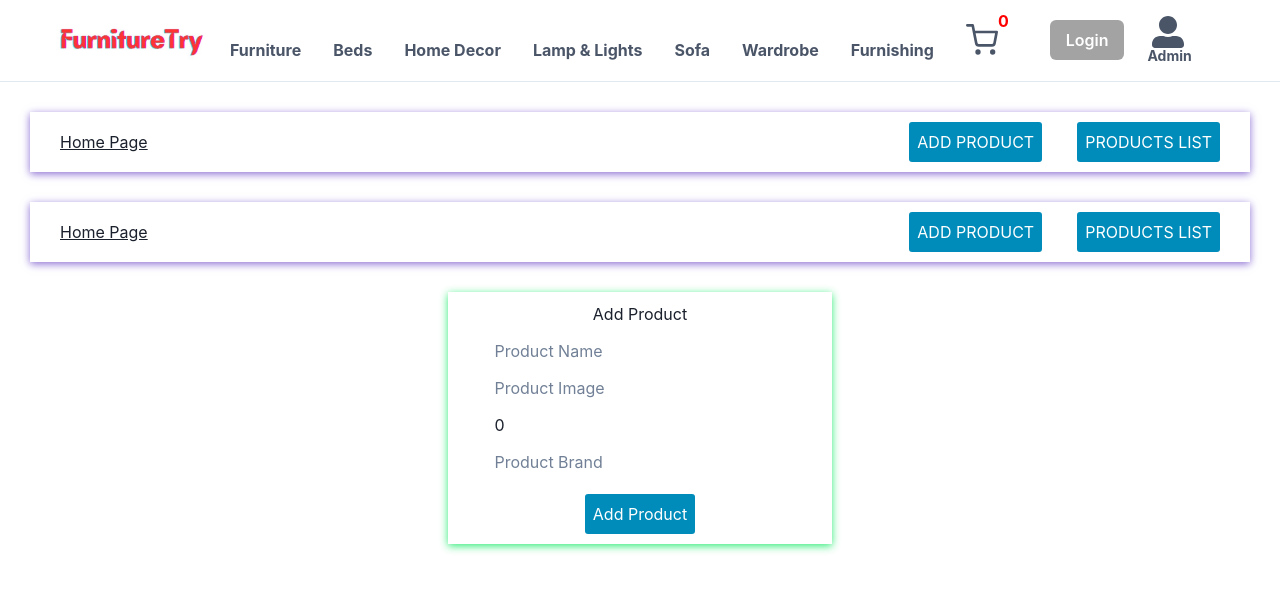
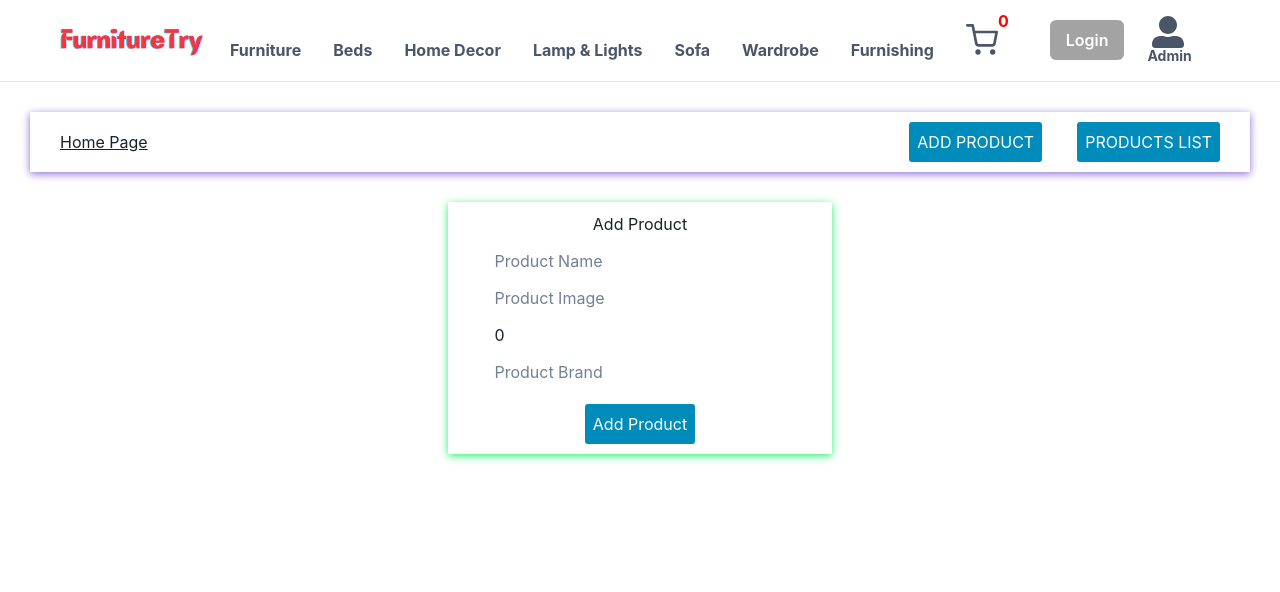
Before and after one commit to prateek-bka/lazy-hose-3359, a React (Create React App) app in the folder my-app/: page /admin in a window 1280 px wide. Shown: the top 592 px of the page. Built offline with nearby package versions, Linux system fonts and the light colour scheme.

Commit message:
admin-navbar

```diff
--- a/my-app/src/Components/Admin/Pages/AddProduct.jsx
+++ b/my-app/src/Components/Admin/Pages/AddProduct.jsx
@@ -32,7 +32,7 @@ const AddProduct = () => {
    }
   return (
     <div>
-      <AdminNavbar/>
+
          <div style={{width:"30%",margin:"auto",padding:"10px",boxShadow:"rgba(14, 233, 98, 0.87) 0px 2px 8px 0px",textAlign:"center"}}>
             <h2>Add Product</h2>
             <form onSubmit={handleSubmit} >
```
